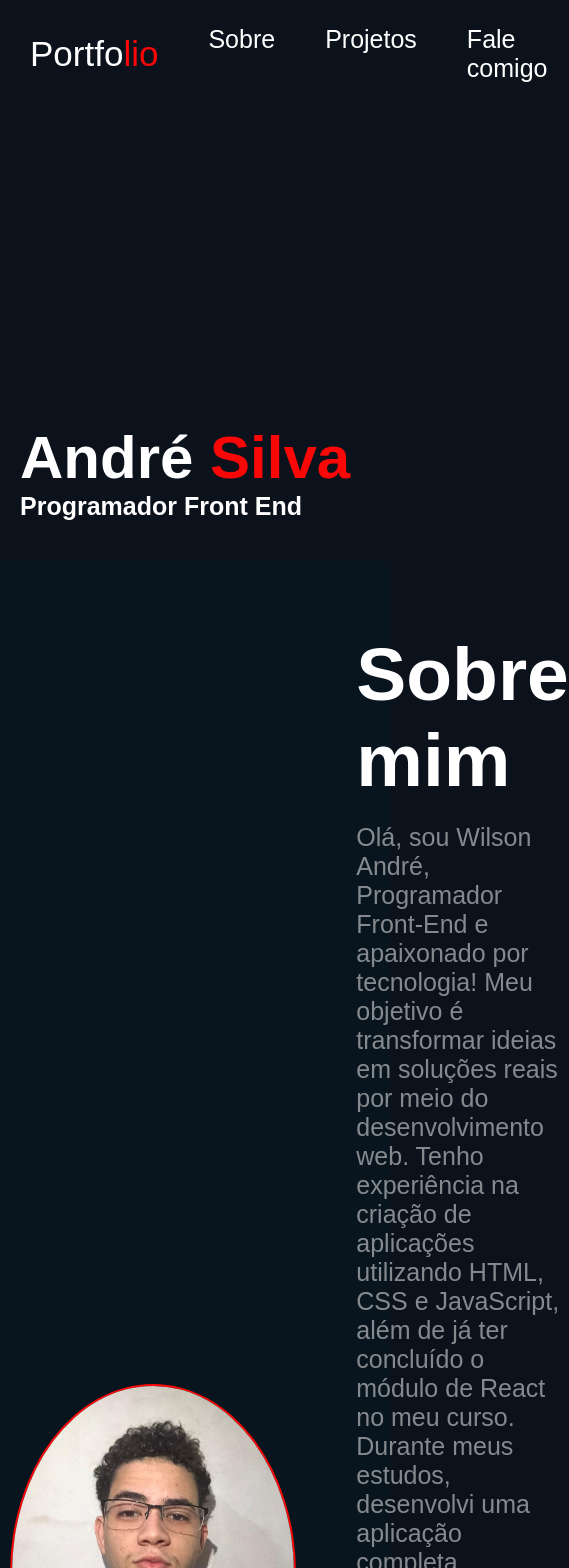
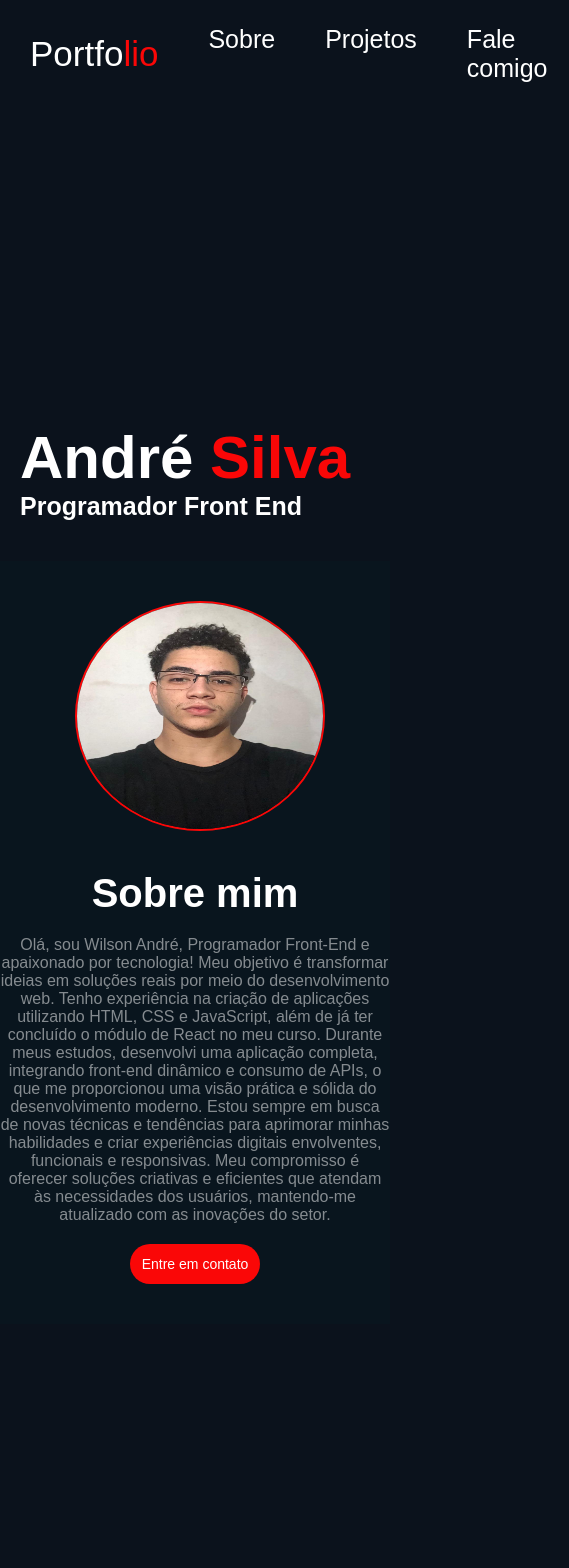
Before and after one commit to andresilva05/portfolio-react, a React (Vite) app: page / in a window 390 px wide. Shown: the top 1568 px of the page, 569 px wide, since content can reach past the window. After the commit the page ends 1324 px from the top, so only its background shows below. Built offline with nearby package versions, Linux system fonts and the light colour scheme.

Commit message:
feat: Adicionar responsividade a todos os componentes para melhor adaptação em dispositivos móveis.

```diff
--- a/src/pages/AboutMe/styles.js
+++ b/src/pages/AboutMe/styles.js
@@ -7,7 +7,18 @@ export const AboutSection = styled.section`
   padding-bottom: 60px;
   padding-top: 70px;
   gap: 60px;
+
+  @media (max-width: 768px) {
+    flex-direction: column;
+    gap: 40px;
+  }
+
+  @media (max-width: 480px) {
+    padding-top: 40px;
+    padding-bottom: 40px;
+  }
 `;
+
 export const ProfileImage = styled.img`
   width: 400px;
   height: 380px;
@@ -15,21 +26,56 @@ export const ProfileImage = styled.img`
   border: 2px solid #fa0707;
   object-fit: fill;
   margin-left: 10px;
+
+  @media (max-width: 768px) {
+    width: 300px;
+    height: 280px;
+  }
+
+  @media (max-width: 480px) {
+    width: 250px;
+    height: 230px;
+  }
 `;
+
 export const TextSection = styled.div`
   display: flex;
   flex-direction: column;
   gap: 20px;
+
+  @media (max-width: 768px) {
+    text-align: center;
+    align-items: center;
+  }
 `;
+
 export const AboutTitle = styled.h2`
   color: white;
   font-size: 75px;
+
+  @media (max-width: 768px) {
+    font-size: 50px;
+  }
+
+  @media (max-width: 480px) {
+    font-size: 40px;
+  }
 `;
+
 export const AboutText = styled.p`
-  color: #ffffffff;
+  color: #ffffff;
   font-size: 25px;
   opacity: 0.5;
+
+  @media (max-width: 768px) {
+    font-size: 18px;
+  }
+
+  @media (max-width: 480px) {
+    font-size: 16px;
+  }
 `;
+
 export const ContactButton = styled.button`
   color: #ffffff;
   background: #fa0707;
@@ -45,4 +91,16 @@ export const ContactButton = styled.button`
     border: 3px solid #ee2d2d;
     transition: 0.5s;
   }
+
+  @media (max-width: 768px) {
+    width: 150px;
+    height: 45px;
+    font-size: 16px;
+  }
+
+  @media (max-width: 480px) {
+    width: 130px;
+    height: 40px;
+    font-size: 14px;
+  }
 `;
```
